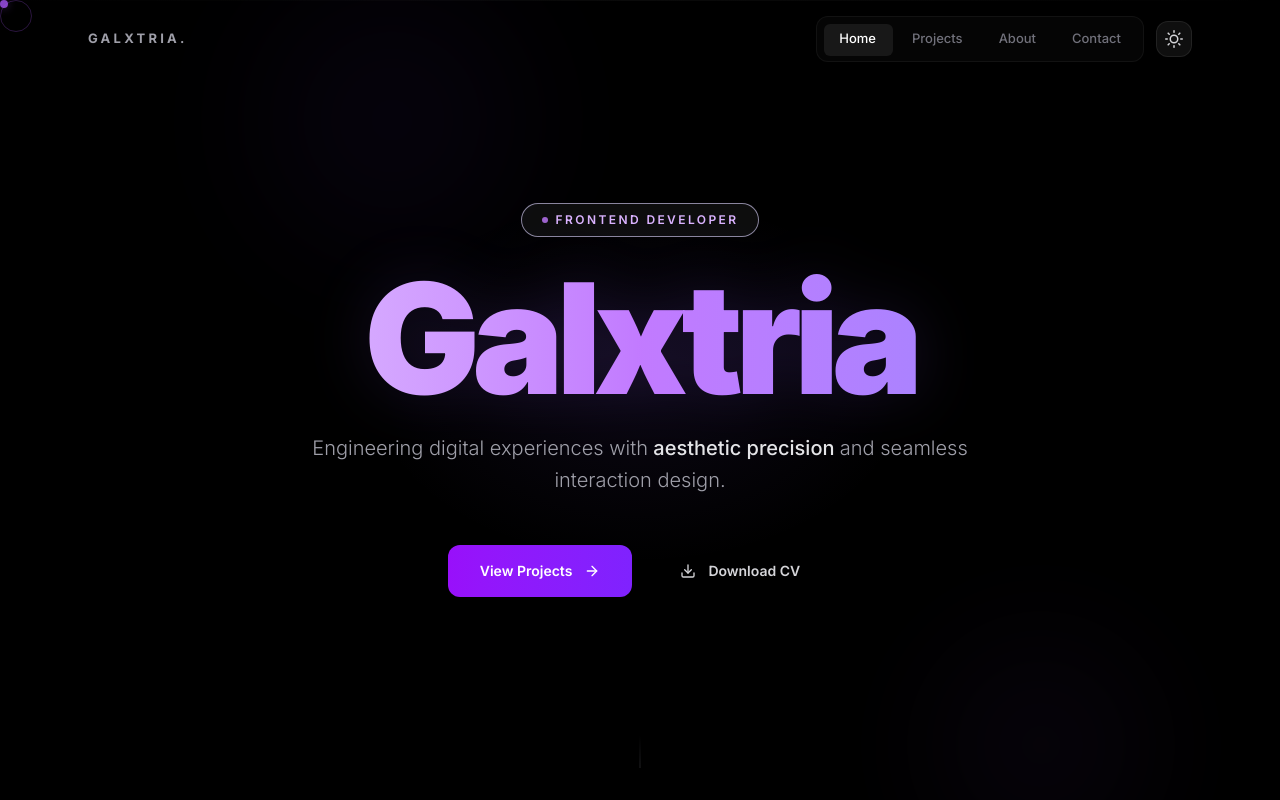
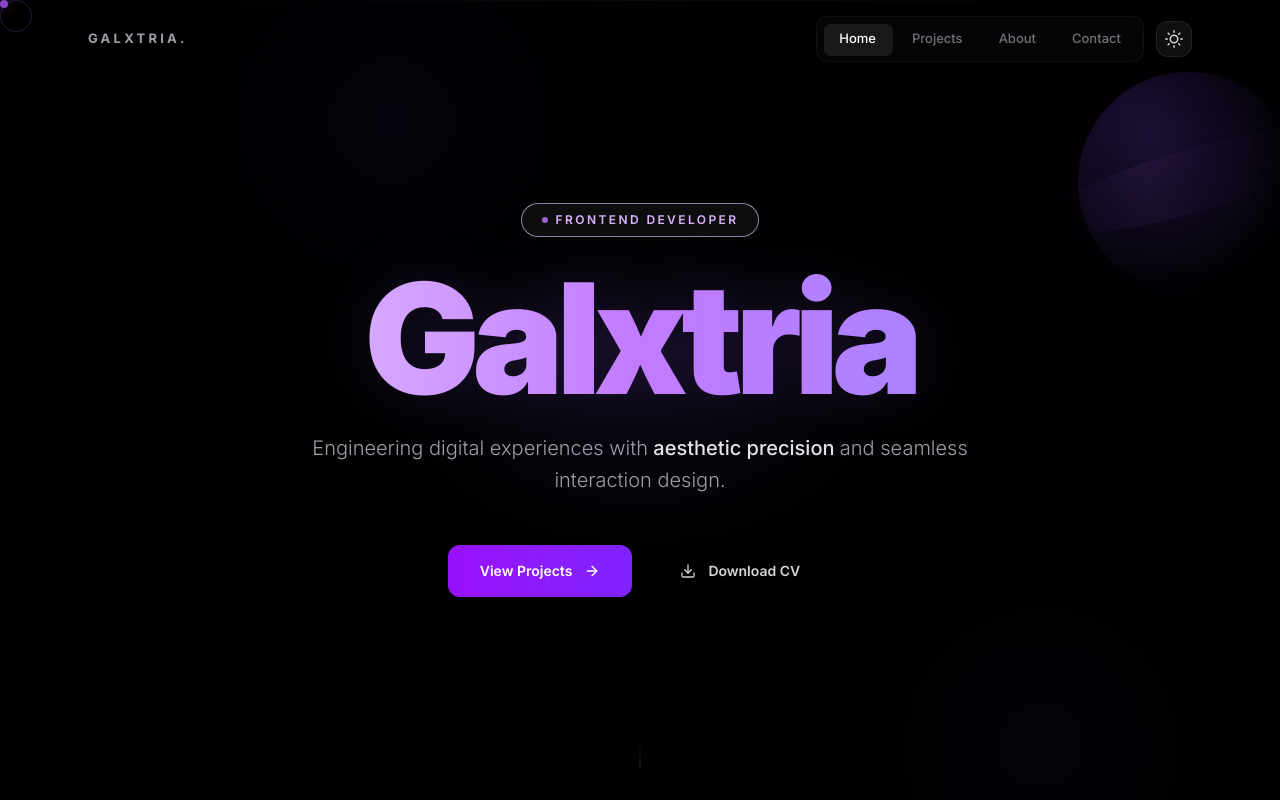
Before and after one commit to galxtria/Galxtria, a React (Vite) app: page / in a window 1280 px wide. Shown: the top 800 px of the page. Built offline with nearby package versions, Linux system fonts and the light colour scheme.

Commit message:
feat: subtle space planet — dark Saturn / light moon tied to theme

```diff
--- a/src/App.jsx
+++ b/src/App.jsx
@@ -329,10 +329,10 @@ function Background({ mouseRef, isMobile }) {
   const { isDark } = useTheme()
   const orb1 = useRef(null)
   const orb2 = useRef(null)
+  const planetRef = useRef(null)
 
   useEffect(() => {
     if (isMobile) return
-
     let raf
     const animate = () => {
       const { nx, ny } = mouseRef.current
@@ -340,10 +340,11 @@ function Background({ mouseRef, isMobile }) {
       const o1y = (ny - 0.5) * 30
       const o2x = (nx - 0.5) * -50
       const o2y = (ny - 0.5) * -35
-
+      const px = (nx - 0.5) * 18
+      const py = (ny - 0.5) * 14
       if (orb1.current) orb1.current.style.transform = `translate(${o1x}px, ${o1y}px)`
       if (orb2.current) orb2.current.style.transform = `translate(${o2x}px, ${o2y}px)`
-
+      if (planetRef.current) planetRef.current.style.transform = `translate(${px}px, ${py}px)`
       raf = requestAnimationFrame(animate)
     }
     raf = requestAnimationFrame(animate)
@@ -352,6 +353,63 @@ function Background({ mouseRef, isMobile }) {
 
   return (
     <div className="fixed inset-0 pointer-events-none z-0 overflow-hidden" aria-hidden="true">
+      <div
+        ref={planetRef}
+        className={`absolute rounded-full ${isMobile ? 'w-[220px] h-[220px] top-[9%] right-[-18px]' : 'w-[380px] h-[380px] top-[7%] right-[5%]'}`}
+        style={{
+          transition: isMobile ? 'none' : 'transform 1.5s ease-out',
+          willChange: isMobile ? 'auto' : 'transform',
+        }}
+      >
+        <div
+          className="absolute inset-0 rounded-full"
+          style={{
+            background: 'radial-gradient(circle at 32% 28%, #4c2a8a 0%, #2b1654 30%, #1a1030 58%, #0b0a1a 78%, #050510 100%)',
+            boxShadow: 'inset -22px -14px 36px rgba(0,0,0,0.85), inset 10px 10px 30px rgba(168,85,247,0.12), 0 0 70px rgba(139,92,246,0.10)',
+            filter: 'blur(0.3px)',
+            opacity: isDark ? (isMobile ? 0.38 : 0.72) : 0,
+            transition: 'opacity 700ms cubic-bezier(0.16,1,0.3,1)',
+          }}
+        />
+        <div
+          className="absolute top-1/2 left-1/2 pointer-events-none"
+          style={{
+            width: '138%',
+            height: '28%',
+            transform: 'translate(-50%, -50%) rotate(-16deg)',
+            borderRadius: '50%',
+            background: 'linear-gradient(90deg, transparent 5%, rgba(168,85,247,0) 10%, rgba(168,85,247,0.18) 22%, rgba(192,132,252,0.22) 36%, rgba(168,85,247,0.14) 52%, rgba(139,92,246,0.06) 68%, transparent 82%)',
+            borderTop: '1px solid rgba(168,85,247,0.18)',
+            borderBottom: '1px solid rgba(168,85,247,0.10)',
+            filter: 'blur(0.4px)',
+            opacity: isDark ? (isMobile ? 0.26 : 0.52) : 0,
+            transition: 'opacity 700ms cubic-bezier(0.16,1,0.3,1)',
+          }}
+        />
+        <div
+          className="absolute inset-0 rounded-full overflow-hidden"
+          style={{
+            background: 'radial-gradient(circle at 32% 28%, #ffffff 0%, #fdfcff 22%, #f5f3ff 42%, #ede9fe 64%, #ddd6fe 82%, #c4b5fd 100%)',
+            boxShadow: 'inset -18px -12px 28px rgba(120,100,160,0.18), inset 8px 8px 18px rgba(255,255,255,0.95), 0 0 50px rgba(168,85,247,0.07)',
+            filter: 'blur(0.2px)',
+            opacity: isDark ? 0 : (isMobile ? 0.34 : 0.62),
+            transition: 'opacity 700ms cubic-bezier(0.16,1,0.3,1)',
+          }}
+        >
+          <div className="absolute rounded-full" style={{ width: '22%', height: '22%', left: '28%', top: '24%', background: 'radial-gradient(circle at 30% 30%, #ede9fe, #ddd6fe 65%, #c4b5fd 100%)', boxShadow: 'inset -3px -2px 6px rgba(0,0,0,0.12)', opacity: 0.9 }} />
+          <div className="absolute rounded-full" style={{ width: '14%', height: '14%', left: '58%', top: '42%', background: 'radial-gradient(circle at 30% 30%, #f5f3ff, #ddd6fe 70%)', boxShadow: 'inset -2px -2px 4px rgba(0,0,0,0.10)', opacity: 0.85 }} />
+          <div className="absolute rounded-full" style={{ width: '10%', height: '10%', left: '36%', top: '62%', background: '#e9e5ff', boxShadow: 'inset -2px -1px 3px rgba(0,0,0,0.08)', opacity: 0.8 }} />
+          <div className="absolute rounded-full" style={{ width: '7%', height: '7%', left: '68%', top: '68%', background: '#ddd6fe', opacity: 0.7 }} />
+        </div>
+        <div
+          className="absolute inset-0 rounded-full pointer-events-none"
+          style={{
+            background: 'radial-gradient(ellipse 85% 90% at 72% 50%, transparent 38%, rgba(15,10,40,0.09) 72%, rgba(15,10,40,0.16) 100%)',
+            opacity: isDark ? 0 : 1,
+            transition: 'opacity 700ms ease',
+          }}
+        />
+      </div>
       {/* Ambient orb 1 — simplified on mobile (no animation, static glow) */}
       <div
         ref={orb1}
```
